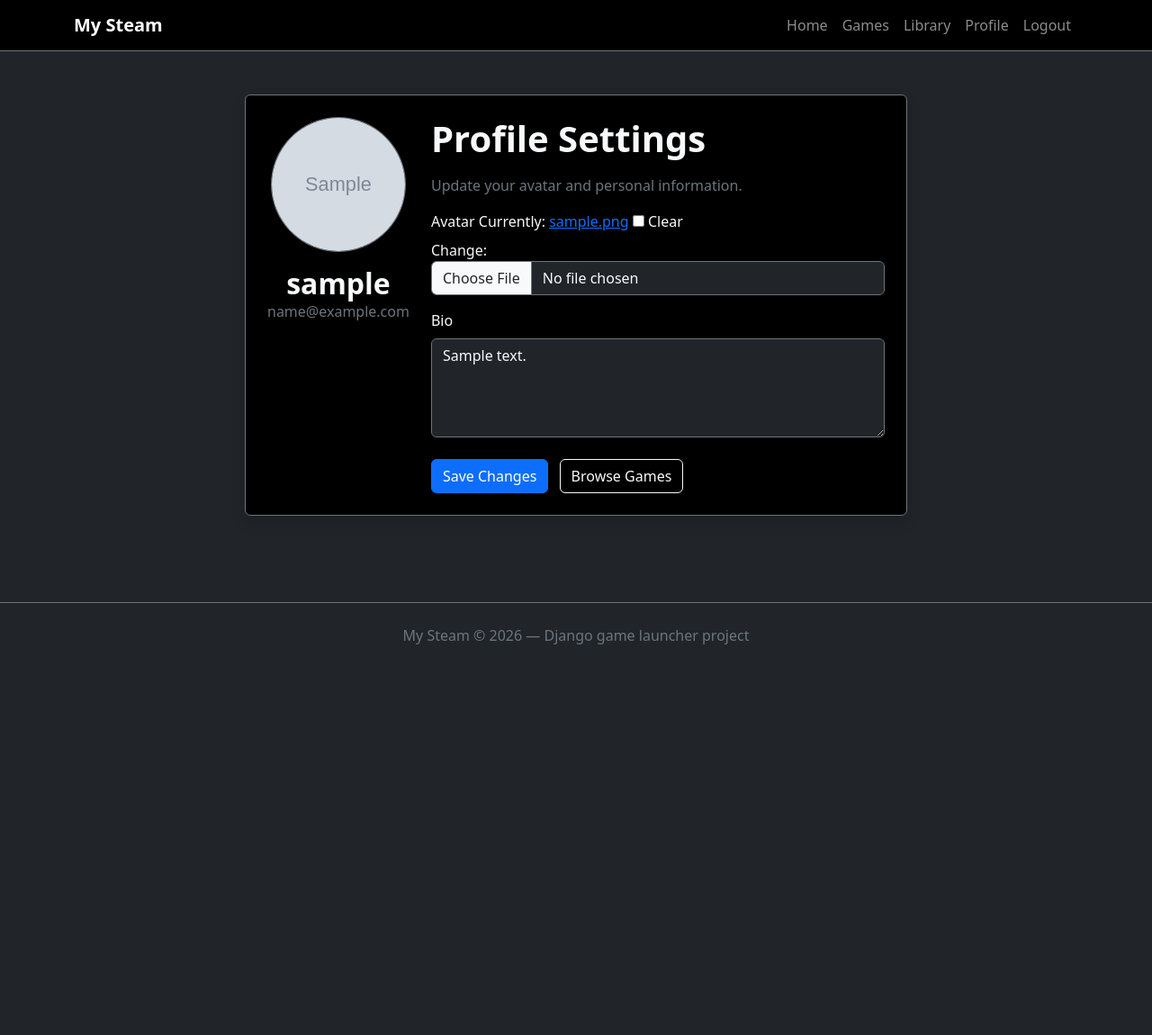
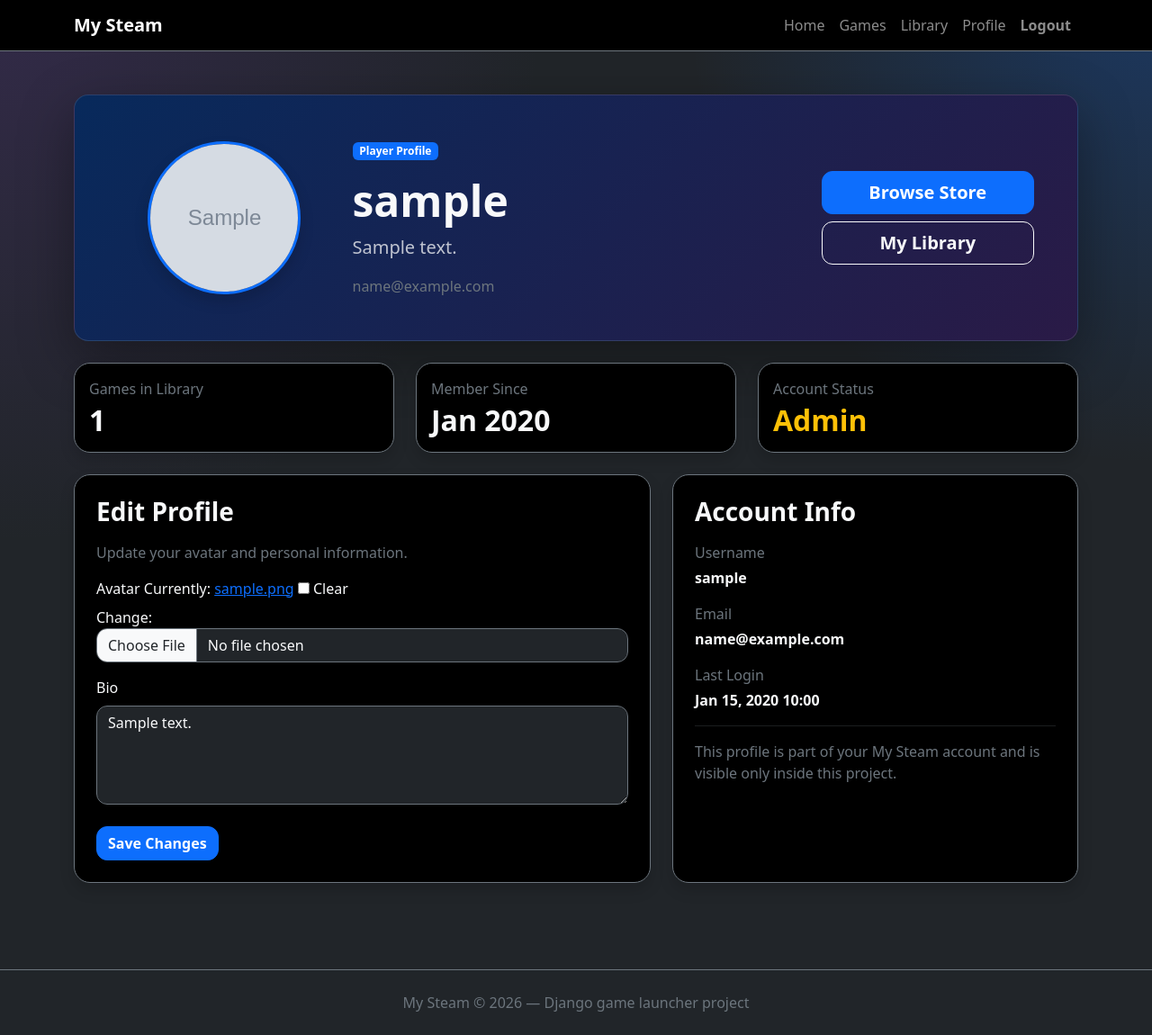
Before and after one commit to MaksymBykovets/my-steam, a Django app: page /profile/ in a window 1280 px wide. Shown: the whole page at 90% size. Before the commit the page ends 716 px from the top, so only its background shows below. Run offline with Django 5.2, Linux system fonts and the light colour scheme; a user stored in the database is signed in; tables that the repository leaves empty hold one stand-in row (values such as "Sample post"); grey boxes marked "Sample" are stand-in pictures.

Commit message:
Improve user profile design

```diff
--- a/templates/base.html
+++ b/templates/base.html
@@ -7,6 +7,35 @@
 
     <!-- Bootstrap -->
     <link href="https://cdn.jsdelivr.net/npm/bootstrap@5.3.3/dist/css/bootstrap.min.css" rel="stylesheet">
+    <style>
+    body {
+        background:
+            radial-gradient(circle at top left, rgba(83, 52, 131, 0.35), transparent 35%),
+            radial-gradient(circle at top right, rgba(13, 110, 253, 0.25), transparent 30%),
+            #1f2428;
+    }
+
+    .profile-hero {
+        background:
+            linear-gradient(135deg, rgba(13, 110, 253, 0.35), rgba(111, 66, 193, 0.35)),
+            #050505;
+        border: 1px solid rgba(255, 255, 255, 0.12);
+        box-shadow: 0 20px 60px rgba(0, 0, 0, 0.35);
+    }
+
+    .card {
+        border-radius: 18px;
+    }
+
+    .btn {
+        border-radius: 12px;
+        font-weight: 600;
+    }
+
+    .form-control {
+        border-radius: 12px;
+    }
+</style>
 </head>
 
 <body class="bg-dark text-light">
--- a/users/templates/users/profile.html
+++ b/users/templates/users/profile.html
@@ -3,30 +3,84 @@
 {% block title %}Profile — My Steam{% endblock %}
 
 {% block content %}
-<div class="row justify-content-center">
-    <div class="col-lg-8">
-        <div class="card bg-black text-light border-secondary shadow">
-            <div class="card-body p-4">
-                <div class="d-flex flex-column flex-md-row align-items-center align-items-md-start gap-4">
-                    <div class="text-center">
+<div class="profile-hero rounded-4 p-4 p-lg-5 mb-4">
+    <div class="row align-items-center g-4">
+        <div class="col-lg-3 text-center">
             {% if profile.avatar %}
                 <img src="{{ profile.avatar.url }}"
                      alt="{{ request.user.username }}"
-                                 class="rounded-circle border border-secondary object-fit-cover"
-                                 style="width: 150px; height: 150px;">
+                     class="rounded-circle border border-3 border-primary object-fit-cover shadow"
+                     style="width: 170px; height: 170px;">
             {% else %}
-                            <div class="rounded-circle border border-secondary bg-secondary d-flex align-items-center justify-content-center"
-                                 style="width: 150px; height: 150px;">
-                                <span class="display-4">👤</span>
+                <div class="rounded-circle border border-3 border-primary bg-dark d-flex align-items-center justify-content-center mx-auto shadow"
+                     style="width: 170px; height: 170px;">
+                    <span class="display-3">👤</span>
                 </div>
             {% endif %}
+        </div>
 
-                        <h2 class="fw-bold mt-3 mb-0">{{ request.user.username }}</h2>
+        <div class="col-lg-6">
+            <span class="badge bg-primary mb-3">Player Profile</span>
+            <h1 class="display-5 fw-bold mb-2">{{ request.user.username }}</h1>
+
+            {% if profile.bio %}
+                <p class="text-light opacity-75 fs-5 mb-3">{{ profile.bio }}</p>
+            {% else %}
+                <p class="text-light opacity-75 fs-5 mb-3">
+                    No bio yet. Add something about yourself.
+                </p>
+            {% endif %}
+
             <p class="text-secondary mb-0">{{ request.user.email }}</p>
         </div>
 
-                    <div class="flex-grow-1 w-100">
-                        <h1 class="fw-bold mb-3">Profile Settings</h1>
+        <div class="col-lg-3">
+            <div class="d-grid gap-2">
+                <a href="{% url 'game_list' %}" class="btn btn-primary btn-lg">Browse Store</a>
+                <a href="{% url 'library' %}" class="btn btn-outline-light btn-lg">My Library</a>
+            </div>
+        </div>
+    </div>
+</div>
+
+<div class="row g-4 mb-4">
+    <div class="col-md-4">
+        <div class="card bg-black text-light border-secondary shadow h-100">
+            <div class="card-body">
+                <p class="text-secondary mb-1">Games in Library</p>
+                <h2 class="fw-bold mb-0">{{ library_count }}</h2>
+            </div>
+        </div>
+    </div>
+
+    <div class="col-md-4">
+        <div class="card bg-black text-light border-secondary shadow h-100">
+            <div class="card-body">
+                <p class="text-secondary mb-1">Member Since</p>
+                <h2 class="fw-bold mb-0">{{ request.user.date_joined|date:"M Y" }}</h2>
+            </div>
+        </div>
+    </div>
+
+    <div class="col-md-4">
+        <div class="card bg-black text-light border-secondary shadow h-100">
+            <div class="card-body">
+                <p class="text-secondary mb-1">Account Status</p>
+                {% if request.user.is_superuser %}
+                    <h2 class="fw-bold mb-0 text-warning">Admin</h2>
+                {% else %}
+                    <h2 class="fw-bold mb-0 text-success">Active</h2>
+                {% endif %}
+            </div>
+        </div>
+    </div>
+</div>
+
+<div class="row g-4">
+    <div class="col-lg-7">
+        <div class="card bg-black text-light border-secondary shadow h-100">
+            <div class="card-body p-4">
+                <h3 class="fw-bold mb-3">Edit Profile</h3>
                 <p class="text-secondary">
                     Update your avatar and personal information.
                 </p>
@@ -51,10 +105,40 @@
                     </div>
 
                     <button type="submit" class="btn btn-primary">Save Changes</button>
-                            <a href="{% url 'game_list' %}" class="btn btn-outline-light ms-2">Browse Games</a>
                 </form>
             </div>
         </div>
+    </div>
+
+    <div class="col-lg-5">
+        <div class="card bg-black text-light border-secondary shadow h-100">
+            <div class="card-body p-4">
+                <h3 class="fw-bold mb-3">Account Info</h3>
+
+                <div class="mb-3">
+                    <p class="text-secondary mb-1">Username</p>
+                    <p class="fw-bold mb-0">{{ request.user.username }}</p>
+                </div>
+
+                <div class="mb-3">
+                    <p class="text-secondary mb-1">Email</p>
+                    <p class="fw-bold mb-0">{{ request.user.email }}</p>
+                </div>
+
+                <div class="mb-3">
+                    <p class="text-secondary mb-1">Last Login</p>
+                    {% if request.user.last_login %}
+                        <p class="fw-bold mb-0">{{ request.user.last_login|date:"M d, Y H:i" }}</p>
+                    {% else %}
+                        <p class="fw-bold mb-0">No login data</p>
+                    {% endif %}
+                </div>
+
+                <hr class="border-secondary">
+
+                <p class="text-secondary mb-0">
+                    This profile is part of your My Steam account and is visible only inside this project.
+                </p>
             </div>
         </div>
     </div>
--- a/users/views.py
+++ b/users/views.py
@@ -3,6 +3,7 @@ from django.contrib.auth import login
 from django.contrib.auth.decorators import login_required
 from django.shortcuts import render, redirect
 
+from games.models import LibraryItem
 from .forms import RegisterForm, ProfileUpdateForm
 from .models import Profile
 
@@ -26,6 +27,7 @@ def register_view(request):
 @login_required
 def profile_view(request):
     profile, created = Profile.objects.get_or_create(user=request.user)
+    library_count = LibraryItem.objects.filter(user=request.user).count()
 
     if request.method == 'POST':
         form = ProfileUpdateForm(request.POST, request.FILES, instance=profile)
@@ -43,5 +45,6 @@ def profile_view(request):
         {
             'profile': profile,
             'form': form,
+            'library_count': library_count,
         }
     )
```
Lines whose indentation alone changed are shown as unchanged.
